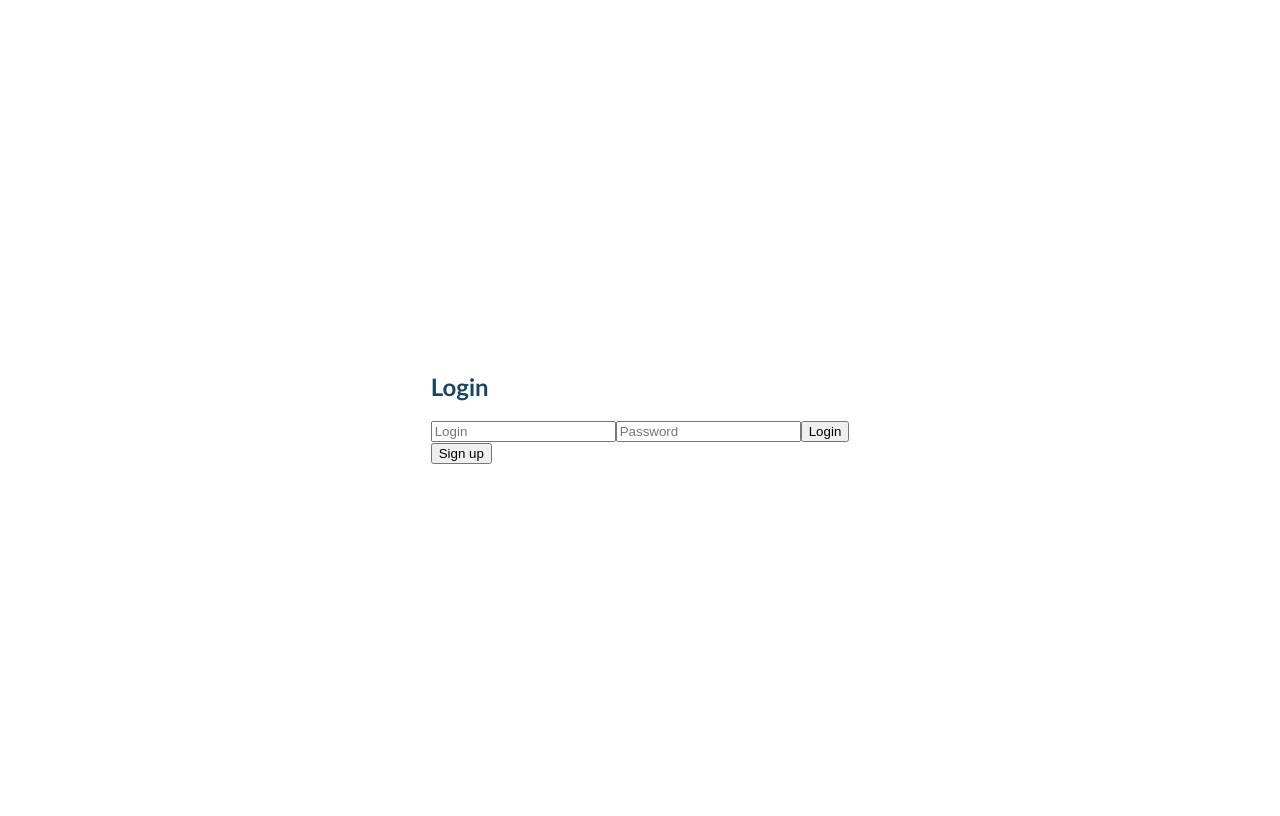
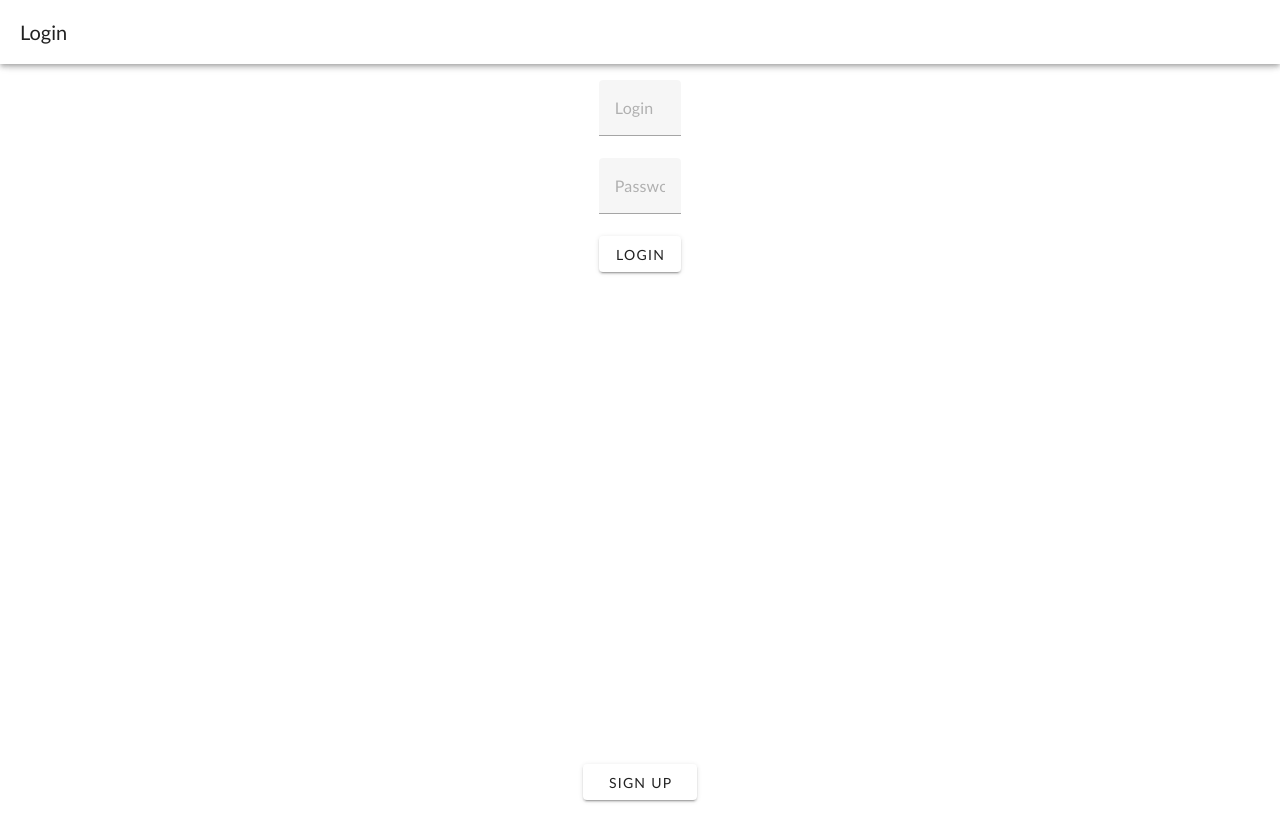
Before and after one commit to wolfery666/login-server, a Vue app in the folder front/: page /login in a window 1280 px wide. Built offline with nearby package versions, Linux system fonts and the light colour scheme.

Commit message:
add vuetify to front

```diff
--- a/front/package.json
+++ b/front/package.json
@@ -16,7 +16,8 @@
   },
   "dependencies": {
     "vue": "^3.5.18",
-    "vue-router": "^4.6.4"
+    "vue-router": "^4.6.4",
+    "vuetify": "^3.11.7"
   },
   "devDependencies": {
     "@tsconfig/node22": "^22.0.2",
--- a/front/src/main.ts
+++ b/front/src/main.ts
@@ -1,5 +1,11 @@
 import { createApp } from 'vue'
 import router from './router'
 import App from './App.vue'
+import { createVuetify } from 'vuetify'
+import * as components from 'vuetify/components'
+import * as directives from 'vuetify/directives'
+import 'vuetify/styles'
 
-createApp(App).use(router).mount('#app')
+const vuetify = createVuetify({components, directives})
+
+createApp(App).use(router).use(vuetify).mount('#app')
--- a/front/src/views/ChangePassword.vue
+++ b/front/src/views/ChangePassword.vue
@@ -3,12 +3,12 @@
   import { apiFetch } from '@/api'
 
   export default defineComponent({
-    data() { return { oldPassword: '', newPassword: '' } },
+    data() { return { password: '', newPassword: '' } },
     methods: {
       async changePass() {
         const res = await apiFetch('/change_password', {
           method: 'POST',
-          body: { password: this.oldPassword, new_password: this.newPassword }
+          body: { password: this.password, new_password: this.newPassword }
         })
         if (res.ok) this.$router.push('/')
       }
@@ -16,12 +16,12 @@
   })
 </script>
 <template>
-  <div class="form">
+  <div>
     <h2>Change Password</h2>
-    <form @submit.prevent="changePass">
-      <input v-model="oldPassword" type="password" placeholder="Old Password" required />
-      <input v-model="newPassword" type="password" placeholder="New Password" required />
-      <button type="submit">Change</button>
-    </form>
+    <v-form @submit.prevent="changePass">
+      <v-text-field v-model="password" type="password" placeholder="Old Password" required />
+      <v-text-field v-model="newPassword" type="password" placeholder="New Password" required />
+      <v-btn type="submit">Change</v-btn>
+    </v-form>
   </div>
 </template>
--- a/front/src/views/Home.vue
+++ b/front/src/views/Home.vue
@@ -1,8 +1,8 @@
 <script setup lang="ts"></script>
 <template>
-  <div>
+  <v-app>
     <h2>Home</h2>
-    <button @click="$router.push('/change_password')">Change Password</button>
-    <button @click="$router.push('/logout')">Logout</button>
-  </div>
+    <v-btn @click="$router.push('/change_password')">Change Password</v-btn>
+    <v-btn @click="$router.push('/logout')">Logout</v-btn>
+  </v-app>
 </template>
--- a/front/src/views/Login.vue
+++ b/front/src/views/Login.vue
@@ -8,7 +8,7 @@
       async auth() {
         const res = await apiFetch('/login', {
           method: 'POST',
-          body: { email: this.login, password: this.password }
+          body: { login: this.login, password: this.password }
           })
         if (res.ok) this.$router.push('/')
         else alert('Login failed')
@@ -17,13 +17,17 @@
   })
 </script>
 <template>
-  <div class="form">
-    <h2>Login</h2>
-    <form @submit.prevent="auth">
-      <input v-model="login" type="text" placeholder="Login" required />
-      <input v-model="password" type="password" placeholder="Password" required />
-      <button type="submit">Login</button>
-    </form>
-    <button @click="$router.push('/signup')">Sign up</button>
-  </div>
+  <v-app>
+    <v-app-bar title="Login"></v-app-bar>
+    <v-main>
+      <v-container>
+        <v-form @submit.prevent="auth">
+          <v-text-field v-model="login" type="text" placeholder="Login" required />
+          <v-text-field v-model="password" type="password" placeholder="Password" required />
+          <v-btn type="submit">Login</v-btn>
+        </v-form>
+      </v-container>
+    </v-main>
+    <v-btn @click="$router.push('/signup')">Sign up</v-btn>
+  </v-app>
 </template>
--- a/front/src/views/Signup.vue
+++ b/front/src/views/Signup.vue
@@ -17,12 +17,12 @@
   })
 </script>
 <template>
-  <div class="form">
+  <div>
     <h2>Signup</h2>
-    <form @submit.prevent="signup">
-      <input v-model="login" type="text" placeholder="Login" required />
-      <input v-model="password" type="password" placeholder="Password" required />
-      <button type="submit">Signup</button>
-    </form>
+    <v-form @submit.prevent="signup">
+      <v-text-field v-model="login" type="text" placeholder="Login" required />
+      <v-text-field v-model="password" type="password" placeholder="Password" required />
+      <v-btn type="submit">Signup</v-btn>
+    </v-form>
   </div>
 </template>
```
Also changed, not shown: 1 other file (tests, documents, lock files or other folders).
